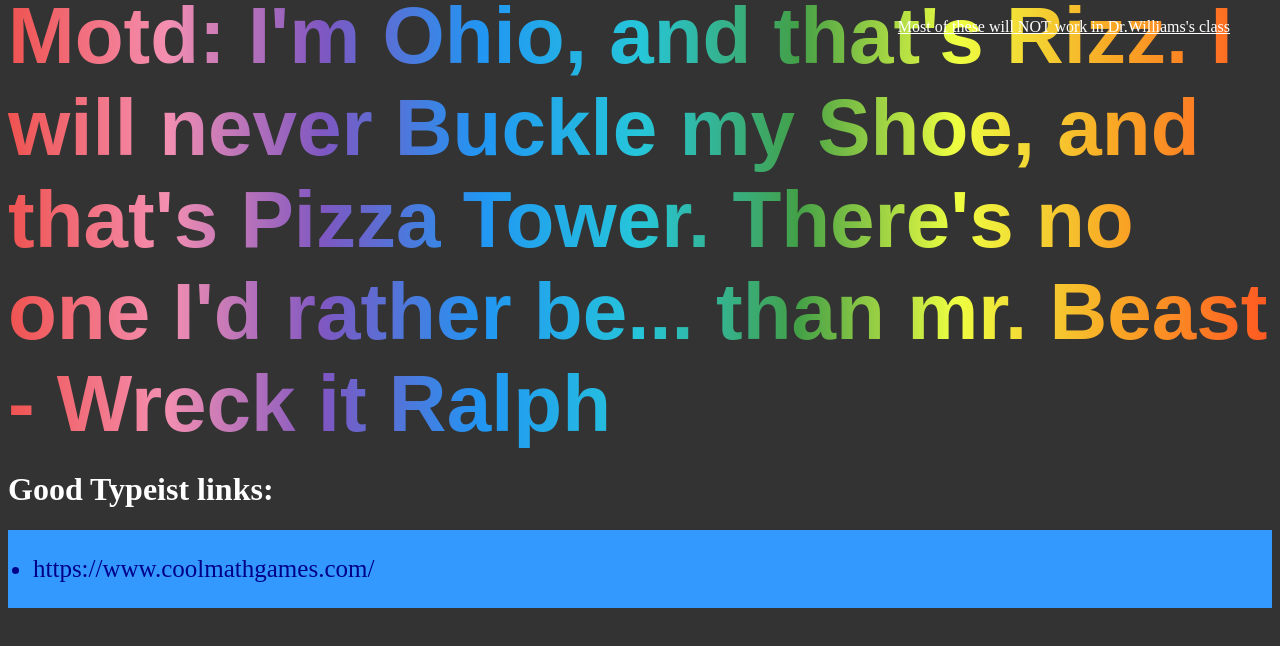
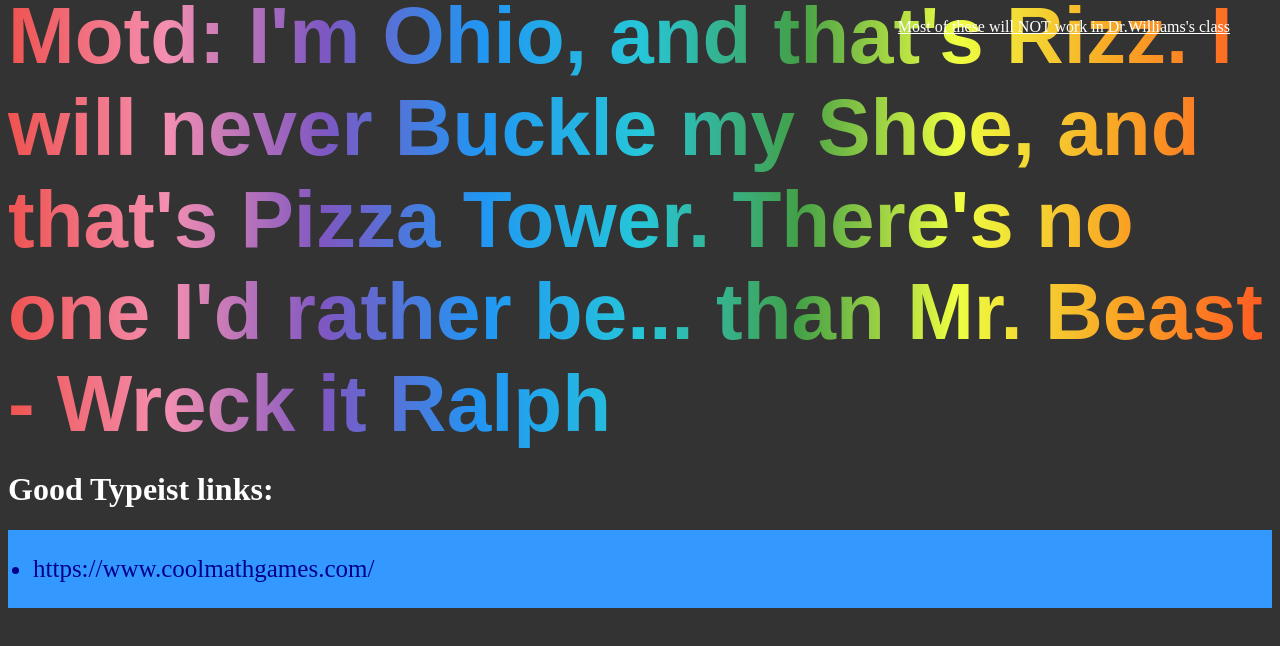
Before and after one commit to gameshubbs/Gameshubbs.github.io, a plain HTML site: page index.html in a window 1280 px wide. Shown: the part 698-1344 px from the top of the page. Drawn offline with Linux system fonts and the light colour scheme.

Commit message:
Update index.html

```diff
--- a/index.html
+++ b/index.html
@@ -224,7 +224,7 @@
 <a href="/fish.html" class="button">Tiny Fishing</a>
 <br>
 <br>
-<h1 class="sigma">Motd:  I'm Ohio, and that's Rizz. I will never Buckle my Shoe, and that's Pizza Tower. There's no one I'd rather be... than mr. Beast<br>  - Wreck it Ralph</h1>
+<h1 class="sigma">Motd:  I'm Ohio, and that's Rizz. I will never Buckle my Shoe, and that's Pizza Tower. There's no one I'd rather be... than Mr. Beast<br>  - Wreck it Ralph</h1>
 <h1>Good Typeist links:</h1>
 <ul class="ul">
   <li>https://www.coolmathgames.com/</li>
```
